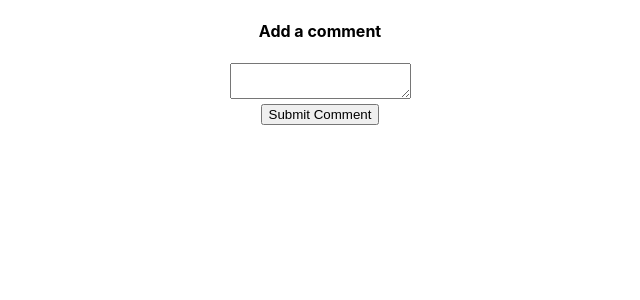
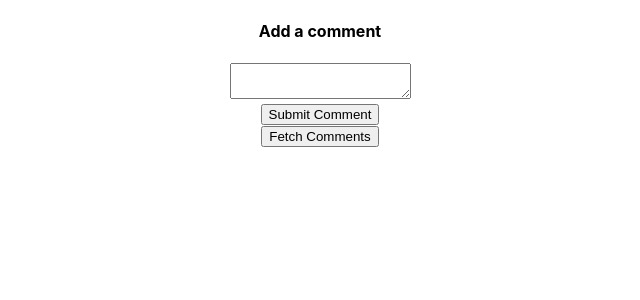
Before and after one commit to SeanPhilippi/react-testing, a React (Create React App) app: page / in a window 1280 px wide. Shown: the top 300 px of the page, without its empty margins (320-960 px from the left). Built offline with nearby package versions, Linux system fonts and the light colour scheme.

Commit message:
added button, trying to fix state:

```diff
--- a/src/components/CommentBox.js
+++ b/src/components/CommentBox.js
@@ -1,8 +1,8 @@
-import React, { Component } from 'react';
+import React, { PureComponent } from 'react';
 import { connect } from 'react-redux';
 import * as actions from 'actions';
 
-class CommentBox extends Component {
+class CommentBox extends PureComponent {
     state = { comment: '' };
 
     handleChange = event => {
@@ -18,6 +18,7 @@ class CommentBox extends Component {
 
     render() {
         return (
+            <div>
                 <form onSubmit={this.handleSubmit}>
                     <h4>Add a comment</h4>
                     <textarea onChange={this.handleChange} value={this.state.comment} />
@@ -25,8 +26,10 @@ class CommentBox extends Component {
                         <button>Submit Comment</button>
                     </div>
                 </form>
-        )
+                <button onClick={this.props.fetchComments}>Fetch Comments</button>
+            </div>
+        );
     }
-};
+}
 
 export default connect(null, actions)(CommentBox);
--- a/src/components/CommentList.js
+++ b/src/components/CommentList.js
@@ -1,8 +1,8 @@
-import React, { Component } from 'react';
+import React, { PureComponent } from 'react';
 import { connect } from 'react-redux';
 
 // convert to Hooks later
-class CommentList extends Component {
+class CommentList extends PureComponent {
     renderComments() {
         return this.props.comments.map(comment => {
             return <li key={comment}>{comment}</li>;
--- a/src/reducers/comments.js
+++ b/src/reducers/comments.js
@@ -1,9 +1,12 @@
-import { SAVE_COMMENT } from 'actions/types';
+import { SAVE_COMMENT, FETCH_COMMENTS } from 'actions/types';
 
 export default (state = [], { type, payload }) => {
     switch (type) {
         case SAVE_COMMENT:
             return [...state, payload];
+        case FETCH_COMMENTS:
+          const comments = payload.data.map(comment => comment.name);
+          return [...state, comments];
         default:
             return state;
     };
```
Also changed, not shown: 1 other file (tests, documents, lock files or other folders). Lines whose indentation alone changed are shown as unchanged.
